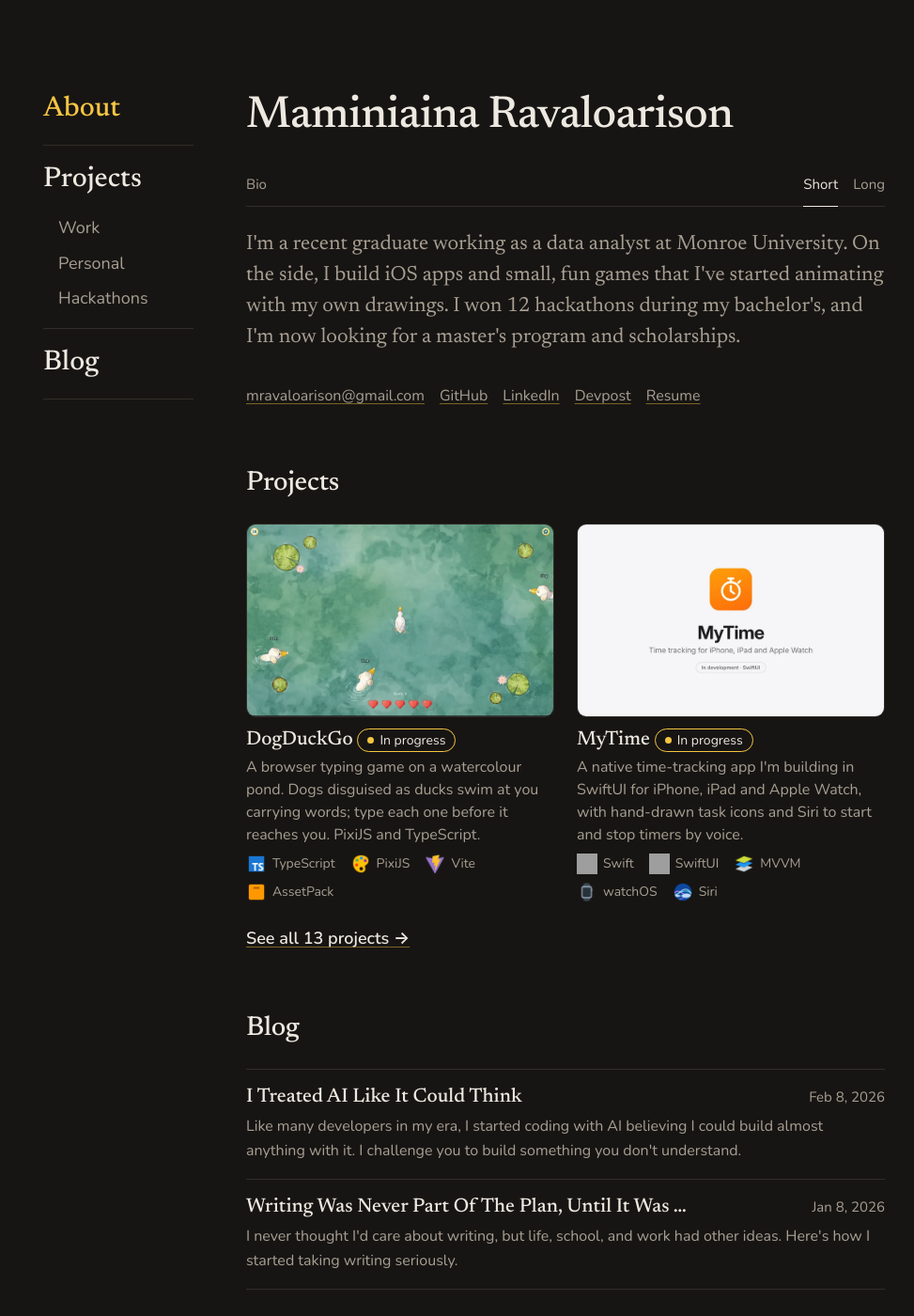
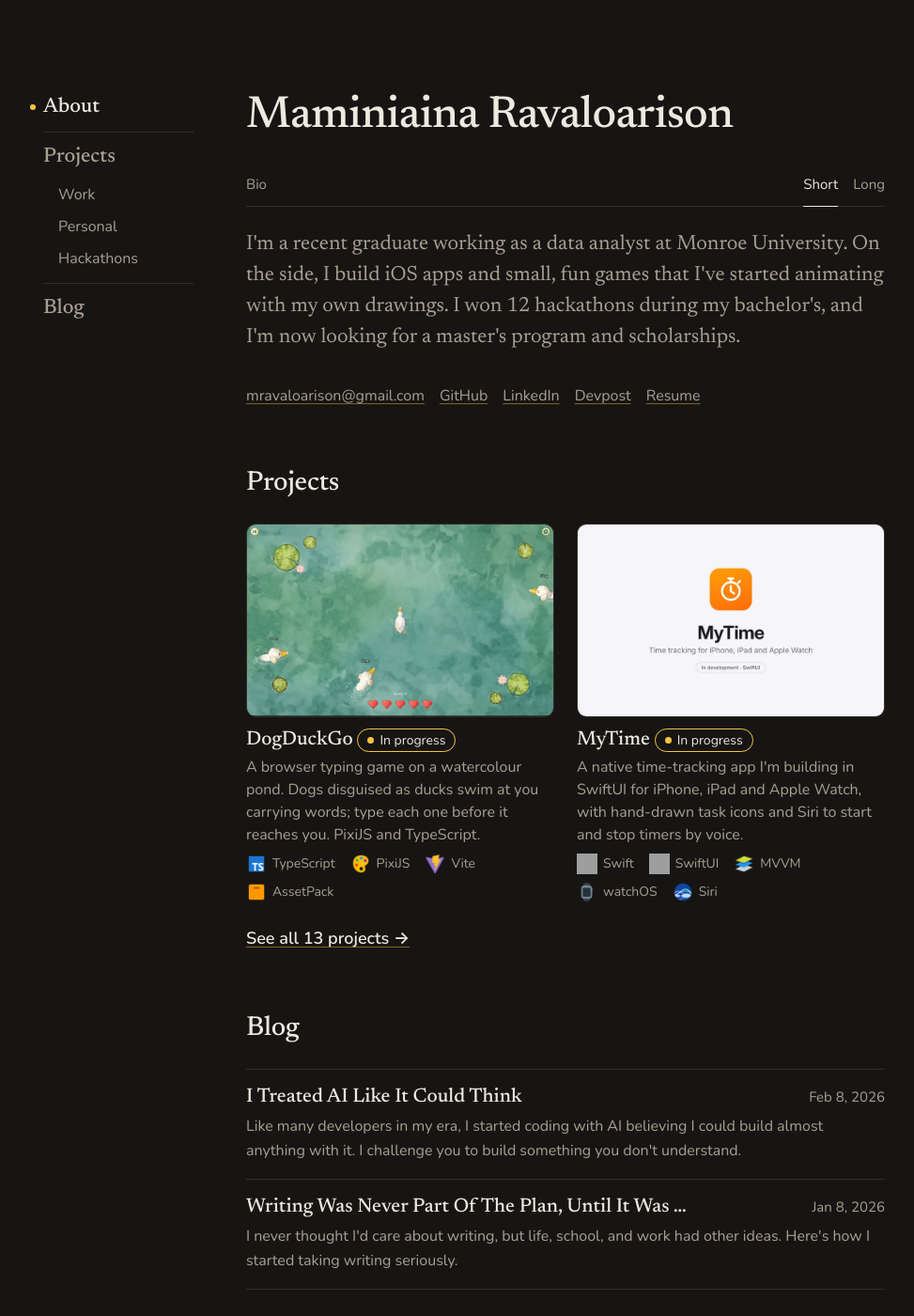
Before and after one commit to mravaloarison/mravaloarison.github.io, a Jekyll site: the page built from index.md, in a window 1280 px wide and 1400 px high. Shown: the whole window at 94% size, without its empty margins (134-1107 px from the left). Built offline with Jekyll 4.4.1, drawn with Linux system fonts in a browser that asks for light colours; grey boxes are pictures that could not be loaded.

Commit message:
Nav: quieter side column, a dot for the current page
Side column links drop to 22px (types 16px) so the page leads; drawer keeps
30px. Links are muted and the current page brightens and gets a small accent
dot, only on the most specific item. No hairline after the last item. The
column lines up with the top of the h1.

Co-Authored-By: Claude Opus 5.5 <noreply@anthropic.com>
Claude-Session: https://claude.ai/code/session_01HxKcS5wnQzvR66vCB9wedF

```diff
--- a/assets/css/styles.css
+++ b/assets/css/styles.css
@@ -362,16 +362,20 @@ main,
   padding: 0;
 }
 
-.site-nav > ul > li {
-  border-bottom: 1px solid var(--border);
-}
-
+/* a hairline between items, none after the last */
+.site-nav > ul > li + li {
+  border-top: 1px solid var(--border);
+}
+
+/* Links are muted so the nav stays quieter than the page; hover and the
+   current page brighten to --text. */
 .site-nav a {
+  position: relative;
   display: block;
   font-family: var(--font-serif);
   font-size: 30px;
   font-weight: 500;
-  color: var(--text);
+  color: var(--text-secondary);
   text-decoration: none;
   padding: var(--space-12) 0;
   transition: color var(--transition);
@@ -379,7 +383,26 @@ main,
 
 .site-nav a:hover,
 .site-nav a[aria-current] {
-  color: var(--accent);
+  color: var(--text);
+}
+
+/* "You are here": a small accent dot hanging in the margin, so the current
+   page isn't marked by colour alone. Only the most specific item gets it:
+   on a project page the dot sits on its type, and Projects just brightens. */
+.site-nav a[aria-current]::before {
+  content: "";
+  position: absolute;
+  left: -14px;
+  top: 50%;
+  width: 6px;
+  height: 6px;
+  margin-top: -3px;
+  border-radius: 50%;
+  background: var(--accent);
+}
+
+.site-nav li:has(> .nav-sub a[aria-current]) > a::before {
+  content: none;
 }
 
 .site-nav .nav-sub {
@@ -390,16 +413,7 @@ main,
   font-family: var(--font-sans);
   font-size: 18px;
   font-weight: 400;
-  color: var(--text-secondary);
   padding: var(--space-4) 0;
-}
-
-.site-nav .nav-sub a:hover {
-  color: var(--text);
-}
-
-.site-nav .nav-sub a[aria-current] {
-  color: var(--accent);
 }
 
 /* Main column */
@@ -1388,6 +1402,10 @@ figcaption {
     border: 0;
   }
 
+  html:not(.js) .site-nav a::before {
+    content: none;
+  }
+
   html:not(.js) .site-nav a {
     font-family: var(--font-sans);
     font-size: 16px;
@@ -1551,12 +1569,28 @@ figcaption {
     top: 0;
   }
 
+  /* Same fonts as the drawer, scaled down for a column that is always on
+     screen: 22px links (h3 size, below the 29px h2), 16px types. */
+  .site-nav a {
+    font-size: 22px;
+    padding: var(--space-8) 0;
+  }
+
+  .site-nav .nav-sub {
+    margin: calc(-1 * var(--space-4)) 0 var(--space-8) var(--space-16);
+  }
+
+  .site-nav .nav-sub a {
+    font-size: 16px;
+  }
+
   .site-header-inner {
     display: block;
     max-width: none;
     margin: 0;
-    /* 16px less than main's top padding, so "About" lines up with the h1 */
-    padding: calc(var(--space-96) - var(--space-16)) 0 var(--space-32);
+    /* 8px less than main's top padding, so the top of "About" lines up with
+       the top of the h1 (or the breadcrumb on inner pages) */
+    padding: calc(var(--space-96) - var(--space-8)) 0 var(--space-32);
   }
 
   .page-frame {
```
Also changed, not shown: CLAUDE.md (+16 -9 lines).
